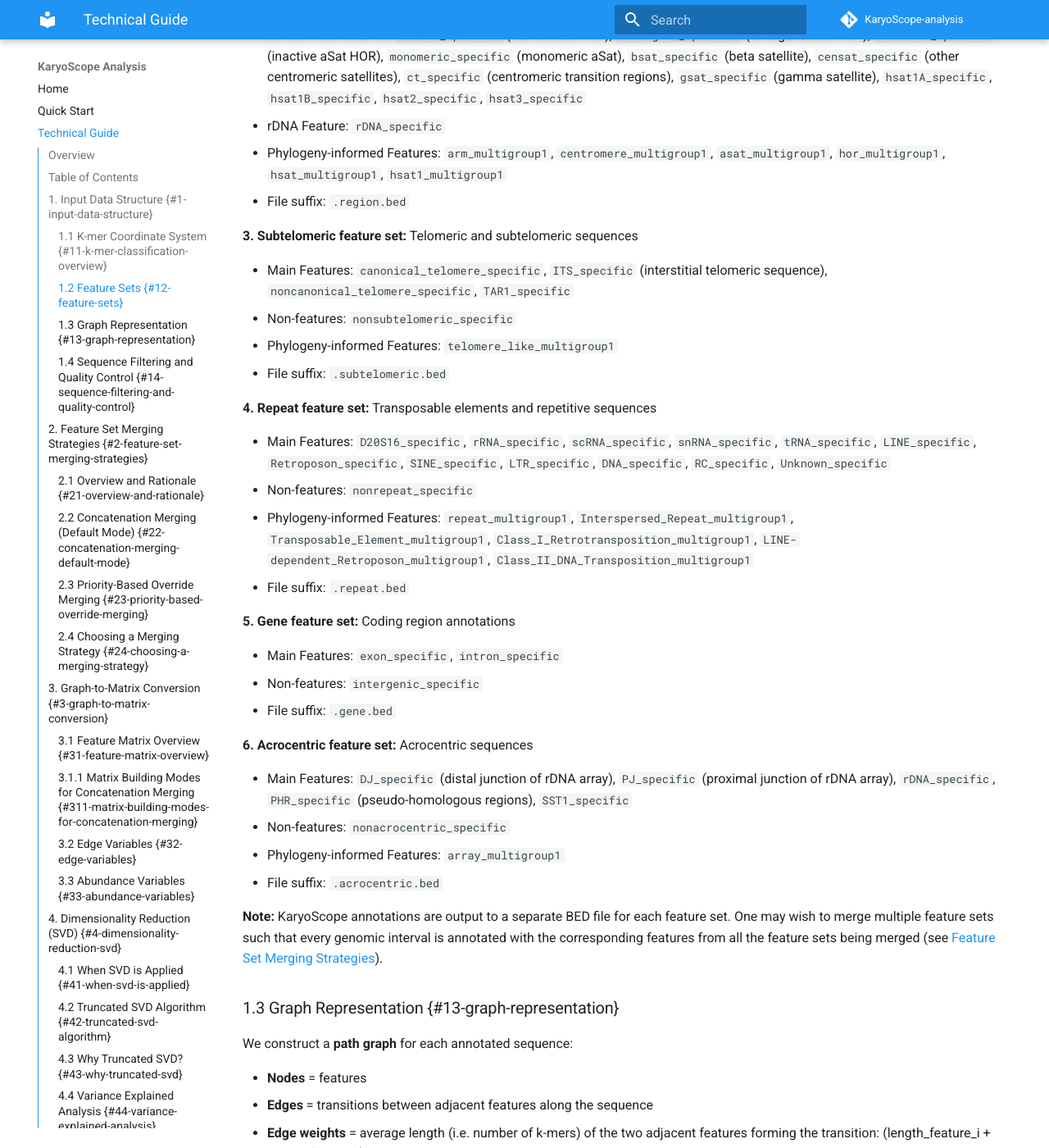
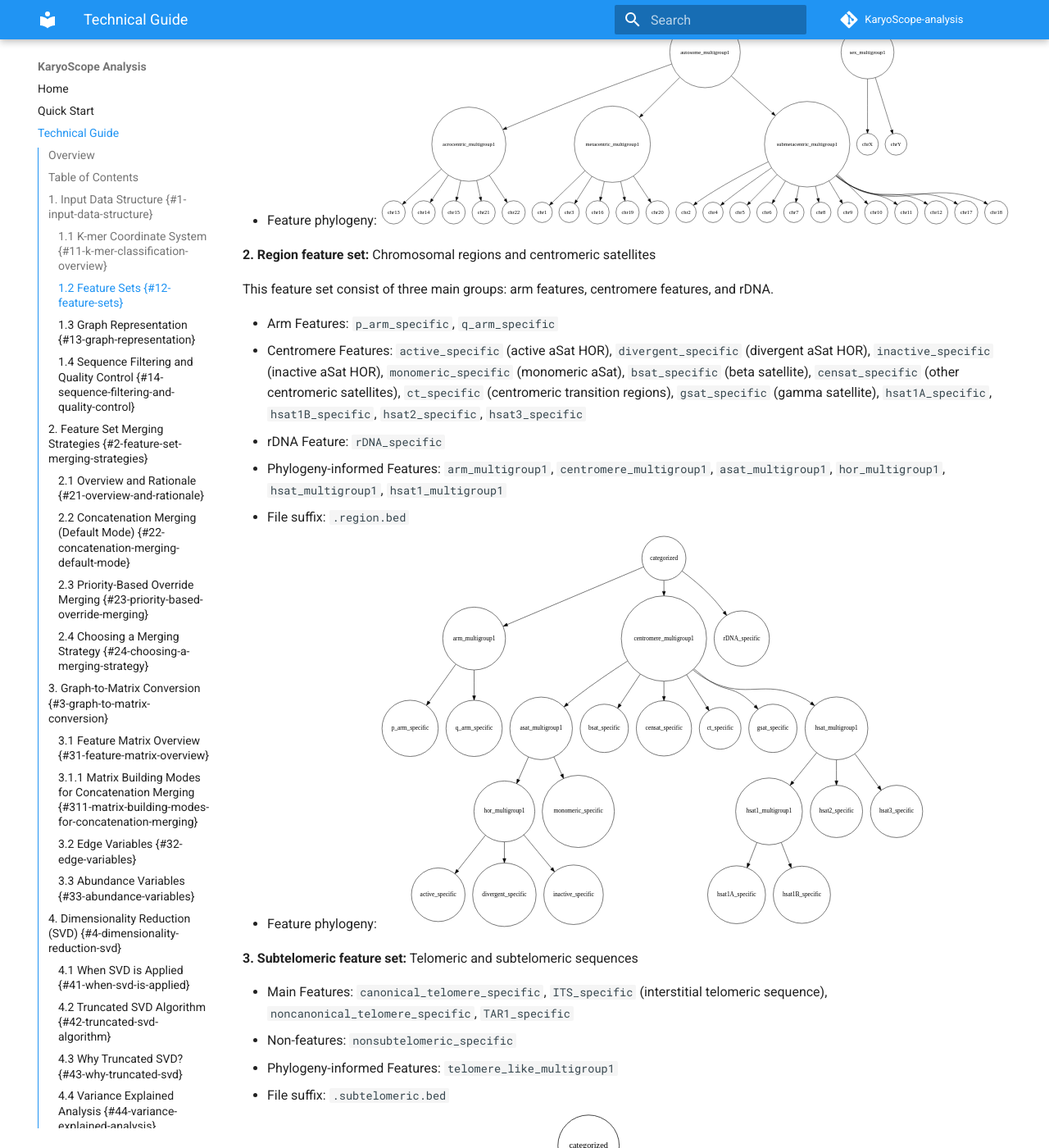
Before and after one commit to barthel-lab/KaryoScope-analysis, an MkDocs documentation site: the page built from docs/Comprehensive_Technical_Guide.md, in a window 1280 px wide and 1400 px high, scrolled down 3426 px. Shown: the whole window at 82% size. Built offline with MkDocs 1.6.1 and Material for MkDocs 9.7.7, drawn with Linux system fonts in a browser that asks for light colours; comment, search, counter and statistics services are not loaded; some of the changed text lies outside the part shown.

Commit message:
add phylogenies to comprehensive technical guide

```diff
--- a/docs/Comprehensive_Technical_Guide.md
+++ b/docs/Comprehensive_Technical_Guide.md
@@ -108,6 +108,7 @@ KaryoScope consists of 6 feature sets:
 - Main Features: `chr1_specific`, `chr2_specific`, ..., `chr22_specific`, `chrX_specific`, `chrY_specific`
 - Phylogeny-informed Features: `chromosome_multigroup1`, `autosome_multigroup1`, `acrocentric_multigroup1`, `metacentric_multigroup1`, `submetacentric_multigroup1`, `sex_multigroup1`
 - File suffix: `.chromosome.bed`
+- Feature phylogeny: ![Chromosome feature phylogeny](images/KS_human_CHM13.chromosome.phylogeny.svg)
 
 **2. Region feature set:** Chromosomal regions and centromeric satellites
 
@@ -118,6 +119,7 @@ This feature set consist of three main groups: arm features, centromere features
 - rDNA Feature: `rDNA_specific`
 - Phylogeny-informed Features: `arm_multigroup1`, `centromere_multigroup1`, `asat_multigroup1`, `hor_multigroup1`, `hsat_multigroup1`, `hsat1_multigroup1`
 - File suffix: `.region.bed`
+- Feature phylogeny: ![Region feature phylogeny](images/KS_human_CHM13.region.phylogeny.svg)
 
 **3. Subtelomeric feature set:** Telomeric and subtelomeric sequences
 
@@ -125,6 +127,7 @@ This feature set consist of three main groups: arm features, centromere features
 - Non-features: `nonsubtelomeric_specific`
 - Phylogeny-informed Features: `telomere_like_multigroup1`
 - File suffix: `.subtelomeric.bed`
+- Feature phylogeny: ![Subtelomeric feature phylogeny](images/KS_human_CHM13.subtelomeric.phylogeny.svg)
 
 **4. Repeat feature set:** Transposable elements and repetitive sequences
 
@@ -132,12 +135,14 @@ This feature set consist of three main groups: arm features, centromere features
 - Non-features: `nonrepeat_specific`
 - Phylogeny-informed Features: `repeat_multigroup1`, `Interspersed_Repeat_multigroup1`, `Transposable_Element_multigroup1`, `Class_I_Retrotransposition_multigroup1`, `LINE-dependent_Retroposon_multigroup1`, `Class_II_DNA_Transposition_multigroup1`
 - File suffix: `.repeat.bed`
+- Feature phylogeny: ![Repeat feature phylogeny](images/KS_human_CHM13.repeat.phylogeny.svg)
 
 **5. Gene feature set:** Coding region annotations
 
 - Main Features: `exon_specific`, `intron_specific`
 - Non-features: `intergenic_specific`
 - File suffix: `.gene.bed`
+- Feature phylogeny: ![Gene feature phylogeny](images/KS_human_CHM13.gene.phylogeny.svg)
 
 **6. Acrocentric feature set:** Acrocentric sequences
 
@@ -145,6 +150,7 @@ This feature set consist of three main groups: arm features, centromere features
 - Non-features: `nonacrocentric_specific`
 - Phylogeny-informed Features: `array_multigroup1`
 - File suffix: `.acrocentric.bed`
+- Feature phylogeny: ![Acrocentric feature phylogeny](images/KS_human_CHM13.acrocentric.phylogeny.svg)
 
 **Note:** KaryoScope annotations are output to a separate BED file for each feature set. One may wish to merge multiple feature sets such that every genomic interval is annotated with the corresponding features from all the feature sets being merged (see [Feature Set Merging Strategies](#2-feature-set-merging-strategies)).
 
```
